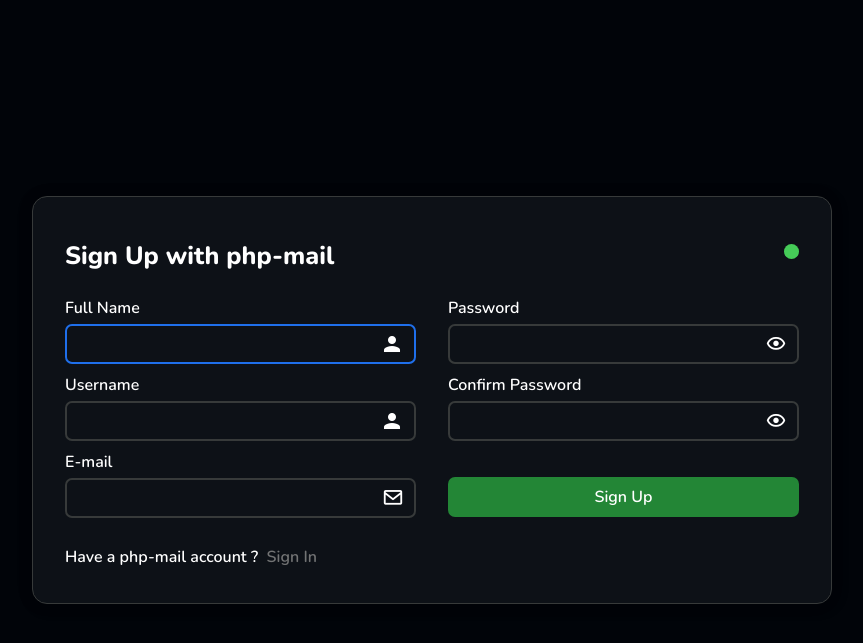
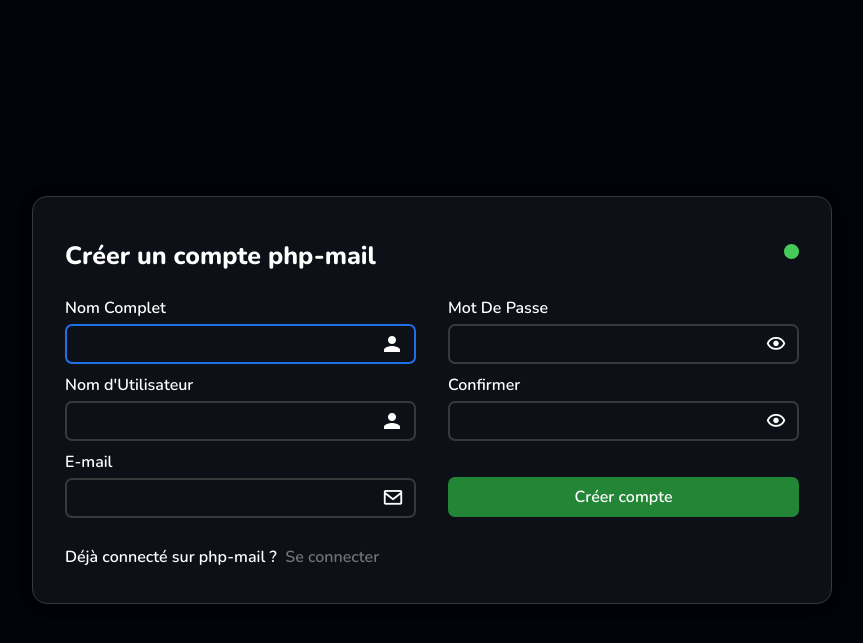
Before and after one commit to h471x/php_mail, a PHP site: page /views/register.php in a window 1280 px wide. Shown: the top 643 px of the page, without its empty margins (208-1071 px from the left). Run offline with PHP 8.4, Linux system fonts and the light colour scheme.

Commit message:
Persistent Theme & Language Switch on Signup

```diff
--- a/assets/css/form.css
+++ b/assets/css/form.css
@@ -67,16 +67,6 @@ body{
 .leftInput, .rightInput {
     flex: 1;
 }
-/* .wrapper{
-    position: absolute;
-    width: 455px;
-    height: 500px;
-    border-radius: 30px;
-    background: rgba(255,255,255,0.53);
-    box-shadow: 2px 2px 15px 2px rgba(0,0,0,0.115),
-                -2px -0px 15px 2px rgba(0,0,0,0.054);
-    transform: rotate(5deg);
-} */
 
 .header {
     margin-bottom: 1rem;
@@ -182,6 +172,7 @@ signup-header img{
     border-radius: 5px;
     visibility: hidden;
     white-space: nowrap;
+    z-index: 99;
 }
 
 .status:hover .tooltip, .status:hover .signup-tooltip{
--- a/assets/js/dictionary.js
+++ b/assets/js/dictionary.js
@@ -4,26 +4,39 @@ var languageDictionaries = {
     "username": "Username",
     "logout" : "Hiala",
     "new" : "Mailaka vaovao",
-    "inbox" : "Mail Voaray",
-    "sent" : "Mail Nalefa",
+    "inbox" : "Mailaka Voaray",
+    "sent" : "Mailaka Nalefa",
     "contacts" : "Olona Fantatra",
     "search" : "Hitady mail",
     "language" : "Fiteny",
     "lang" : "Safidy Fiteny",
     "phpmail_signin" : "Php Mailaka - Hiditra",
-    "loginTitle" : "Hiditra @e-mail",
+    "phpmail_signup" : "Php Mailaka - Hamorona",
+    "loginTitle" : "Hiditra @php-mail",
+    "signupTitle" : "Hamorona kaonty php-mail",
     "useremail_signin" : "Mailaka",
     "fill" : "Aza avela banga",
-    "format" : "Ohatra : mail@example.com",
+    "fill_pass" : "Tsy maintsy asiana teny miafina",
+    "format" : "mail@example.com",
     "lack" : "tarehitsoratra 8 farafaharatsiny",
+    "no_match" : "Teny miafina tsy mitovy",
     "signin_password" : "Teny Miafina",
+    "signup_confirm" : "Hamarino",
     "login_signin" : "Hiditra",
     "status_connected" : "Mifandray",
     "status_disconnected" : "Tapaka",
     "status_denied" : "Diso Fandray",
     "new_user" : "Vaovao @php-mail ?",
     "signup_link" : "Hamorona",
-    "username_signin" : "Anarana"
+    "signin_link" : "Hiditra",
+    "signup_name" : "Anarana Feno",
+    "signup_username" : "Anarana Fiantso",
+    "username_signin" : "Anarana",
+    "signup_account" : "Efa manana kaonty php-mail ?",
+    "fill_name" : "Tsy maintsy fenoina ny anarana",
+    "fill_username" : "Anarana fiantso mahazatra",
+    "fill_email" : "Soraty ny mailaka hampiasaina",
+    "signup" : "Hamorona Kaonty"
   },
 
   "en": {
@@ -37,19 +50,32 @@ var languageDictionaries = {
     "language" : "Language",
     "lang" : "Choose Language",
     "phpmail_signin" : "Php Mail - Signin",
-    "loginTitle" : "Log In to e-mail",
+    "phpmail_signup" : "Php Mail - Signup",
+    "loginTitle" : "Log In to php-mail",
+    "signupTitle" : "Sign Up with php-mail",
     "useremail_signin" : "E-mail",
     "fill" : "Please fill this field out",
-    "format" : "Format : mail@example.com",
+    "fill_pass" : "Password cannot be empty",
+    "format" : "mail@example.com",
     "lack" : "must be at least 8 characters long",
+    "no_match" : "Password do not match",
     "signin_password" : "Password",
+    "signup_confirm" : "Confirm Password",
     "login_signin" : "Sign In",
     "status_connected" : "Connected",
     "status_disconnected" : "Disconnected",
     "status_denied" : "Access Denied",
     "new_user" : "New to php-mail ?",
     "signup_link" : "Sign Up",
-    "username_signin" : "Username"
+    "signin_link" : "Sign In",
+    "signup_name" : "Full Name",
+    "signup_username" : "Username",
+    "username_signin" : "Username",
+    "signup_account" : "Have a php-mail account ?",
+    "fill_name" : "Please fill the full name",
+    "fill_username" : "Please fill the username",
+    "fill_email" : "Please fill the email",
+    "signup" : "Sign Up"
   },
 
   "fr": {
@@ -63,18 +89,31 @@ var languageDictionaries = {
     "language" : "Langue",
     "lang" : "Choisir la Langue",
     "phpmail_signin" : "Php Mail - Connection",
-    "loginTitle" : "Se Connecter à e-mail",
+    "phpmail_signup" : "Php Mail - Nouveau Compte",
+    "loginTitle" : "Se Connecter à php-mail",
+    "signupTitle" : "Créer un compte php-mail",
     "useremail_signin" : "E-mail",
-    "fill" : "Veuillez ne pas laisser vide",
-    "format" : "Format : mail@example.com",
+    "fill" : "Ne pas laisser vide",
+    "fill_pass" : "Mot de passe obligatoire",
+    "format" : "mail@example.com",
     "lack" : "au moins 8 caractères",
+    "no_match" : "Mot de passe différent",
     "signin_password" : "Mot De Passe",
+    "signup_confirm" : "Confirmer",
     "login_signin" : "Se Connecter",
     "status_connected" : "Connecté",
     "status_disconnected" : "Déconnecté",
     "status_denied" : "Accès Refusé",
     "new_user" : "Nouveau sur php-mail ?",
     "signup_link" : "Créer un compte",
-    "username_signin" : "Nom d'utilisateur"
+    "signin_link" : "Se connecter",
+    "signup_name" : "Nom Complet",
+    "signup_username" : "Nom d'Utilisateur",
+    "username_signin" : "Nom d'utilisateur",
+    "signup_account" : "Déjà connecté sur php-mail ?",
+    "fill_name" : "Saisisser le nom complet",
+    "fill_username" : "Saisisser le nom d'utilisateur",
+    "fill_email" : "Saisisser l'adresse e-mail",
+    "signup" : "Créer compte"
   }
 };
--- a/assets/js/mail.js
+++ b/assets/js/mail.js
@@ -16,7 +16,6 @@ const mgCheck = document.getElementById('mgCheck');
 
 // Function to update labels based on language dictionary
 const updateLabels = (languageDict) => {
-  // document.getElementById("username").textContent = languageDict.username;
   document.getElementById("logout").textContent = languageDict.logout;
   document.getElementById("new").textContent = languageDict.new;
   document.getElementById("inbox").textContent = languageDict.inbox;
--- a/assets/js/signin.js
+++ b/assets/js/signin.js
@@ -14,7 +14,6 @@ var isUser = false;
 
 // Function to update labels based on language dictionary
 const updateLabels = (languageDict) => {
-  // document.getElementById("username").textContent = languageDict.username;
   document.getElementById("loginTitle").textContent = languageDict.loginTitle;
   document.getElementById("phpmail_signin").textContent = languageDict.phpmail_signin;
   document.getElementById("useremail").textContent = languageDict.useremail_signin;
--- a/assets/js/signup.js
+++ b/assets/js/signup.js
@@ -1,5 +1,6 @@
 //Email & Password handler
 const root = document.documentElement;
+let languagePreference = localStorage.getItem('languagePreference') || 'fr';
 const form = document.querySelector('form');
 const passwordInput = document.getElementById('signup-pass');
 const confirmInput = document.getElementById('confirm-pass');
@@ -16,6 +17,36 @@ const toggleConfirmButton = document.querySelector(".toggle-confirm");
 const emailRegex = /^[^\s@]+@[^\s@]+\.[^\s@]+$/;
 var isPasswordVisible = false;
 var isConfirmVisible = false;
+
+// Function to update labels based on language dictionary
+const updateLabels = (languageDict) => {
+  document.getElementById("phpmail_signup").textContent = languageDict.phpmail_signup;
+  document.getElementById("signupTitle").textContent = languageDict.signupTitle;
+  document.getElementById("status_connected").textContent = languageDict.status_connected;
+  document.getElementById("status_disconnected").textContent = languageDict.status_disconnected;
+  document.getElementById("status_denied").textContent = languageDict.status_denied;
+  document.getElementById("signup_name").textContent = languageDict.signup_name;
+  document.getElementById("signup_username").textContent = languageDict.signup_username;
+  document.getElementById("useremail").textContent = languageDict.useremail_signin;
+  document.getElementById("signup_password").textContent = languageDict.signin_password;
+  document.getElementById("signup_confirm").textContent = languageDict.signup_confirm;
+  document.getElementById("signup_account").textContent = languageDict.signup_account;
+  document.getElementById("signin_link").textContent = languageDict.signin_link;
+  document.getElementById("signup").value = languageDict.signup;
+};
+
+// Function to load language labels based on preference
+const loadLanguageLabels = (language) => {
+  if (languageDictionaries[language]) {
+    updateLabels(languageDictionaries[language]);
+    localStorage.setItem('languagePreference', language);
+  } else {
+    console.error('Language dictionary not found for:', language);
+  }
+};
+
+// Load the language labels if the language preference is set
+languagePreference && loadLanguageLabels(languagePreference);
 
 // Persistent theme
 let isLight = localStorage.getItem('isLight') === 'true';
@@ -35,7 +66,7 @@ form.addEventListener('submit', function(event) {
     event.preventDefault();
     nameInput.style.border = '2px solid red';
     nameErrorDisplay.style.color = 'red';
-    nameErrorDisplay.textContent = 'Please fill the full name';
+    nameErrorDisplay.textContent = languageDictionaries[languagePreference].fill_name;
     nameErrorDisplay.style.display = 'block';
     isValid = false;
   }else{
@@ -50,7 +81,7 @@ form.addEventListener('submit', function(event) {
       event.preventDefault();
       usernameInput.style.border = '2px solid red';
       usernameErrorDisplay.style.color = 'red';
-      usernameErrorDisplay.textContent = 'Please fill the Username';
+      usernameErrorDisplay.textContent = languageDictionaries[languagePreference].fill_username;
       usernameErrorDisplay.style.display = 'block';
       isValid = false;
     }else{
@@ -64,13 +95,13 @@ form.addEventListener('submit', function(event) {
   if (!emailInput.value.trim()) {
     event.preventDefault();
     emailInput.style.border = '2px solid red';
-    emailErrorDisplay.textContent = 'Please fill the email';
+    emailErrorDisplay.textContent = languageDictionaries[languagePreference].fill_email;
     emailErrorDisplay.style.display = 'block';
     isValid = false;
   } else if (!emailRegex.test(emailInput.value)) {
     event.preventDefault();
     emailInput.style.border = '2px solid red';
-    emailErrorDisplay.textContent = 'Format : mail@example.com';
+    emailErrorDisplay.textContent = languageDictionaries[languagePreference].format;
     emailErrorDisplay.style.display = 'block';
     isValid = false;
   }else{
@@ -84,13 +115,13 @@ form.addEventListener('submit', function(event) {
   if (!passwordInput.value.trim()) {
     event.preventDefault();
     passwordInput.style.border = '2px solid red';
-    passwordErrorDisplay.textContent = 'Password cannot be empty';
+    passwordErrorDisplay.textContent = languageDictionaries[languagePreference].fill_pass;
     passwordErrorDisplay.style.display = 'block';
     isValid = false;
   } else if (passwordInput.value.length < 8) {
     event.preventDefault();
     passwordInput.style.border = '2px solid red';
-    passwordErrorDisplay.textContent = 'must be at least 8 characters long';
+    passwordErrorDisplay.textContent = languageDictionaries[languagePreference].lack;
     passwordErrorDisplay.style.display = 'block';
     isValid = false;
   }else{
@@ -104,19 +135,19 @@ form.addEventListener('submit', function(event) {
   if (!confirmInput.value.trim()) {
     event.preventDefault();
     confirmInput.style.border = '2px solid red';
-    confirmErrorDisplay.textContent = 'Password cannot be empty';
+    confirmErrorDisplay.textContent = languageDictionaries[languagePreference].fill_pass;
     confirmErrorDisplay.style.display = 'block';
     isValid = false;
   } else if (passwordInput.value !== confirmInput.value) {
     event.preventDefault();
     confirmInput.style.border = '2px solid red';
-    confirmErrorDisplay.textContent = 'Password do not match';
+    confirmErrorDisplay.textContent = languageDictionaries[languagePreference].no_match;
     confirmErrorDisplay.style.display = 'block';
     isValid = false;
   }else if (confirmInput.value.length < 8) {
     event.preventDefault();
     confirmInput.style.border = '2px solid red';
-    confirmErrorDisplay.textContent = 'minimum 8 characters long';
+    confirmErrorDisplay.textContent = languageDictionaries[languagePreference].lack;
     confirmErrorDisplay.style.display = 'block';
     isValid = false;
   }else{
@@ -166,7 +197,7 @@ emailInput.addEventListener('blur', function(){
     isValid = false;
   } else if (!emailRegex.test(emailInput.value)) {
     emailInput.style.border = '2px solid red';
-    emailErrorDisplay.textContent = 'Format : mail@example.com';
+    emailErrorDisplay.textContent = languageDictionaries[languagePreference].format;
     emailErrorDisplay.style.display = 'block';
     isValid = false;
   }else{
@@ -184,7 +215,7 @@ passwordInput.addEventListener('blur', function(){
     isValid = false;
   } else if (passwordInput.value.length < 8) {
     passwordInput.style.border = '2px solid red';
-    passwordErrorDisplay.textContent = 'must be at least 8 characters long';
+    passwordErrorDisplay.textContent = languageDictionaries[languagePreference].lack;
     passwordErrorDisplay.style.display = 'block';
     isValid = false;
   }else{
@@ -202,12 +233,12 @@ confirmInput.addEventListener('blur', function(){
     isValid = false;
   } else if (passwordInput.value !== confirmInput.value) {
     confirmInput.style.border = '2px solid red';
-    confirmErrorDisplay.textContent = 'Password do not match';
+    confirmErrorDisplay.textContent = languageDictionaries[languagePreference].no_match;
     confirmErrorDisplay.style.display = 'block';
     isValid = false;
   }else if (confirmInput.value.length < 8) {
     confirmInput.style.border = '2px solid red';
-    confirmErrorDisplay.textContent = 'minimum 8 characters long';
+    confirmErrorDisplay.textContent = languageDictionaries[languagePreference].lack;
     confirmErrorDisplay.style.display = 'block';
     isValid = false;
   }else{
--- a/config/php/connect.php
+++ b/config/php/connect.php
@@ -16,38 +16,62 @@
 
     // Set the message if connected successfully
     $status = '<div class="status connected"></div>';
+
     $error = '<span class="tooltip"  id="status_connected">Connected</span>
     <span class="tooltip"  id="status_disconnected" style="visibility: hidden;">Disconnected</span>
     <span class="tooltip" id="status_denied"style="visibility: hidden;">Access Denied</span>
     <span class="tooltip"  id="status_issue" style="visibility: hidden;">Server Issue</span>';
-    $signup_error = '<span class="signup-tooltip">Connected</span>';
+
+    $signup_error = '<span class="signup-tooltip"  id="status_connected">Connected</span>
+    <span class="signup-tooltip"  id="status_disconnected" style="visibility: hidden;">Disconnected</span>
+    <span class="signup-tooltip" id="status_denied"style="visibility: hidden;">Access Denied</span>
+    <span class="signup-tooltip"  id="status_issue" style="visibility: hidden;">Server Issue</span>';
+
   } catch (PDOException $e) {
     // Default error handling
     $status = '<div class="disconnected"></div>';
+
     $error = '<span class="tooltip">Server Issue</span>
     <span class="tooltip"  id="status_connected" style="visibility: hidden;">Connected</span>
     <span class="tooltip" id="status_disconnected"style="visibility: hidden;">Disconnected</span>
     <span class="tooltip" id="status_denied"style="visibility: hidden;">Access Denied</span>
     <span class="tooltip"  id="status_issue" style="visibility: hidden;">Server Issue</span>';
-    $signup_error = '<span class="signup-tooltip" id="status_issue">Server Issue</span>';
+
+    $signup_error = '<span class="signup-tooltip" id="status_issue">Server Issue</span>
+    <span class="signup-tooltip" id="status_disconnected"style="visibility: hidden;">Disconnected</span>
+    <span class="signup-tooltip" id="status_denied"style="visibility: hidden;">Access Denied</span>
+    <span class="signup-tooltip"  id="status_issue" style="visibility: hidden;">Server Issue</span>';
+
     $error_message = addslashes($e->getMessage());
 
     // Check for specific error conditions and update variables accordingly
     if (strpos($error_message, 'SQLSTATE[HY000] [2002]') !== false) {
         $status = '<div class="status disconnected"></div>';
+
         $error = '<span class="tooltip"  id="status_disconnected">Disconnected</span>
         <span class="tooltip"  id="status_connected" style="visibility: hidden;">Connected</span>
         <span class="tooltip" id="status_denied"style="visibility: hidden;">Access Denied</span>
         <span class="tooltip"  id="status_issue" style="visibility: hidden;">Server Issue</span>';
-        $signup_error = '<span class="signup-tooltip">Disconnected</span>';
+
+        $signup_error = '<span class="signup-tooltip" id="status_disconnected">Disconnected</span>
+        <span class="signup-tooltip"  id="status_connected" style="visibility: hidden;">Connected</span>
+        <span class="signup-tooltip" id="status_denied"style="visibility: hidden;">Access Denied</span>
+        <span class="signup-tooltip"  id="status_issue" style="visibility: hidden;">Server Issue</span>';
+
         $error_message = "SQL Server is not running.";
     } elseif (strpos($error_message, 'Access denied') !== false) {
         $status = '<div class="status wrong"></div>';
+
         $error = '<span class="tooltip" id="status_denied">Access Denied</span>
         <span class="tooltip"  id="status_connected" style="visibility: hidden;">Connected</span>
         <span class="tooltip" id="status_disconnected"style="visibility: hidden;">Disconnected</span>
         <span class="tooltip"  id="status_issue" style="visibility: hidden;">Server Issue</span>';
-        $signup_error = '<span class="signup-tooltip">Access Denied</span>';
+
+        $signup_error = '<span class="signup-tooltip"  id="status_denied">Access Denied</span>
+        <span class="signup-tooltip"  id="status_connected" style="visibility: hidden;">Connected</span>
+        <span class="signup-tooltip" id="status_disconnected"style="visibility: hidden;">Disconnected</span>
+        <span class="signup-tooltip"  id="status_issue" style="visibility: hidden;">Server Issue</span>';
+
         $error_message = "Wrong Database Credentials.";
     }
     echo '<script>console.error("Error !! ' . $error_message . '");</script>';
--- a/views/register.php
+++ b/views/register.php
@@ -9,13 +9,13 @@
     <meta name="viewport" content="width=device-width, initial-scale=1.0">
     <link rel="stylesheet" href="/php_mail/assets/css/form.css">
     <link rel="icon" href="/php_mail/assets/images/mail_white.png">
-    <title>Php Mail - Sign Up</title>
+    <title id="phpmail_signup"></title>
 </head>
 <body>
   <div class="container">
     <div class="signup-box">
       <div class="signup-header">
-        <p id="loginTitle">Sign Up with php-mail</p>
+        <p id="signupTitle"></p>
         <div class="status">
           <?php echo $status ?>
           <?php echo $signup_error ?>
@@ -27,7 +27,7 @@
           <div class="leftInput">
             <div class="input-box">
               <div class="titleInput">
-                <label for="email">Full Name</label>
+                <label for="email" id="signup_name"></label>
                 <div id="name-error" style="display: none; color: red;"></div>
               </div>
               <input type="text" class="input-field" id="name" name="name" spellcheck="false" autocomplete="off">
@@ -36,7 +36,7 @@
 
             <div class="input-box">
               <div class="titleInput">
-                <label for="email">Username</label>
+                <label for="email" id="signup_username"></label>
                 <div id="user-error" style="display: none; color: red;"></div>
               </div>
               <input type="text" class="input-field" id="username" name="username" spellcheck="false" autocomplete="off">
@@ -45,7 +45,7 @@
 
             <div class="input-box">
               <div class="titleInput">
-                <label for="email">E-mail</label>
+                <label for="email" id="useremail"></label>
                 <div id="email-error" style="display: none; color: red;"></div>
               </div>
               <input type="text" class="input-field" id="signup-email" name="newmail" spellcheck="false" autocomplete="off">
@@ -56,7 +56,7 @@
           <div class="rightInput">
             <div class="input-box">
               <div class="titleInput">
-                <label for="pass">Password</label>
+                <label for="pass" id="signup_password"></label>
                 <div id="password-error" style="display: none; color: red;"></div>
               </div>
               <input type="password" class="input-field" id="signup-pass" name="newpassword" spellcheck="false">
@@ -67,7 +67,7 @@
 
             <div class="input-box">
               <div class="titleInput">
-                <label for="pass">Confirm Password</label>
+                <label for="pass" id="signup_confirm"></label>
                 <div id="confirm-error" style="display: none; color: red;"></div>
               </div>
               <input type="password" class="input-field" id="confirm-pass" name="confirm-password" spellcheck="false">
@@ -78,20 +78,18 @@
             </div>
 
             <div class="input-box">
-              <input type="submit" class="input-submit-signup text" value="Sign Up" style="color: white;">
+              <input type="submit" class="input-submit-signup text" value="" id="signup" style="color: white;">
             </div>
           </div>
         </div>
       </form>
       <div class="signup-bottom">
-        <span>Have a php-mail account ?</span>&nbsp;&nbsp;
-        <span><a href="/php_mail/views/login.php">Sign In</a></span>
+        <span id="signup_account"></span>&nbsp;&nbsp;
+        <span><a href="/php_mail/views/login.php" id="signin_link"></a></span>
       </div>
     </div>
-    <!-- <div class="wrapper"></div> -->
   </div>
+  <script src="/php_mail/assets/js/dictionary.js"></script>
   <script src="/php_mail/assets/js/signup.js"></script>
-  <!-- <script src="/php_mail/assets/js/language.js"></script>
-  <script src="/php_mail/assets/js/dictionary.js"></script> -->
 </body>
 </html>
```
